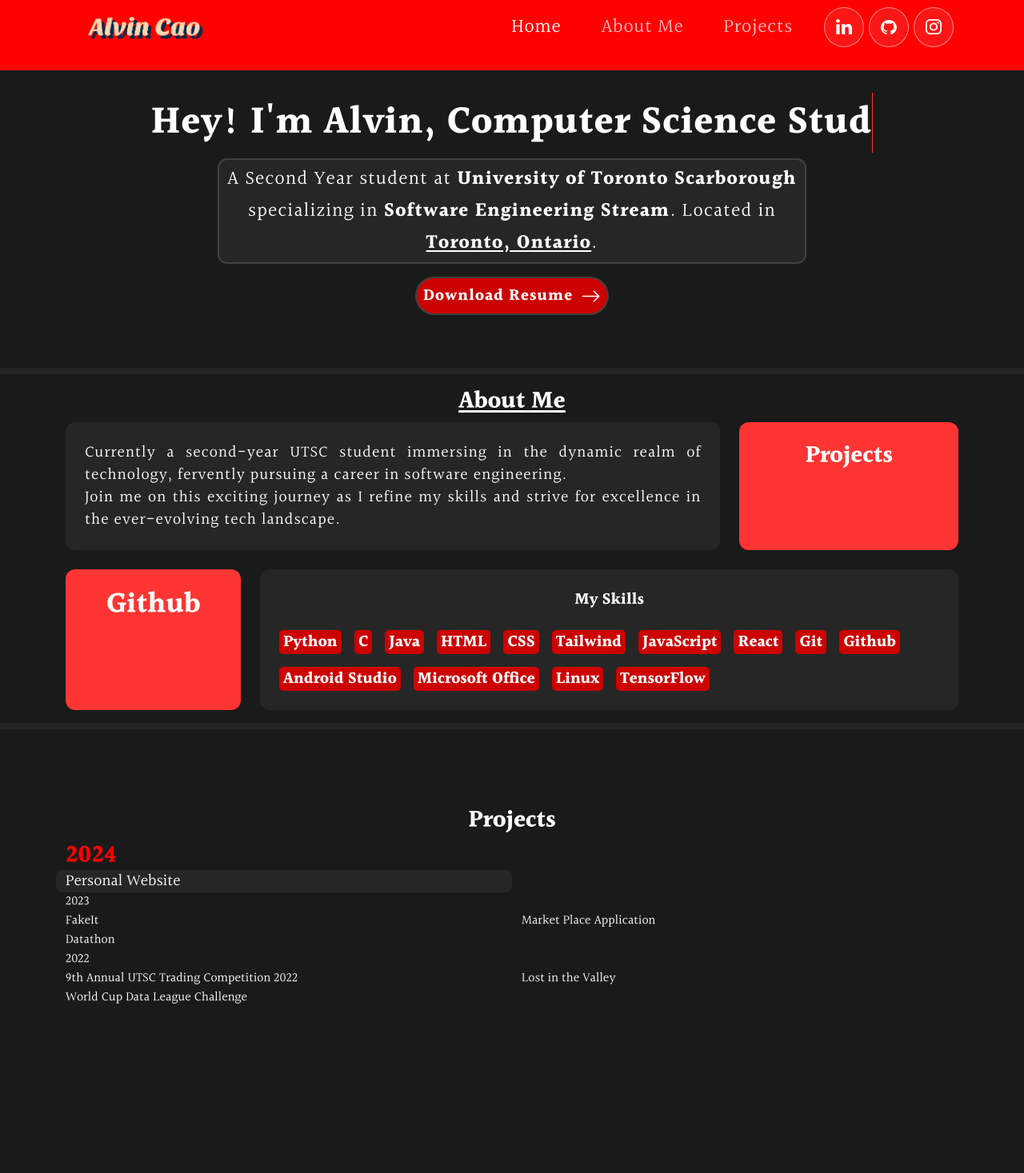
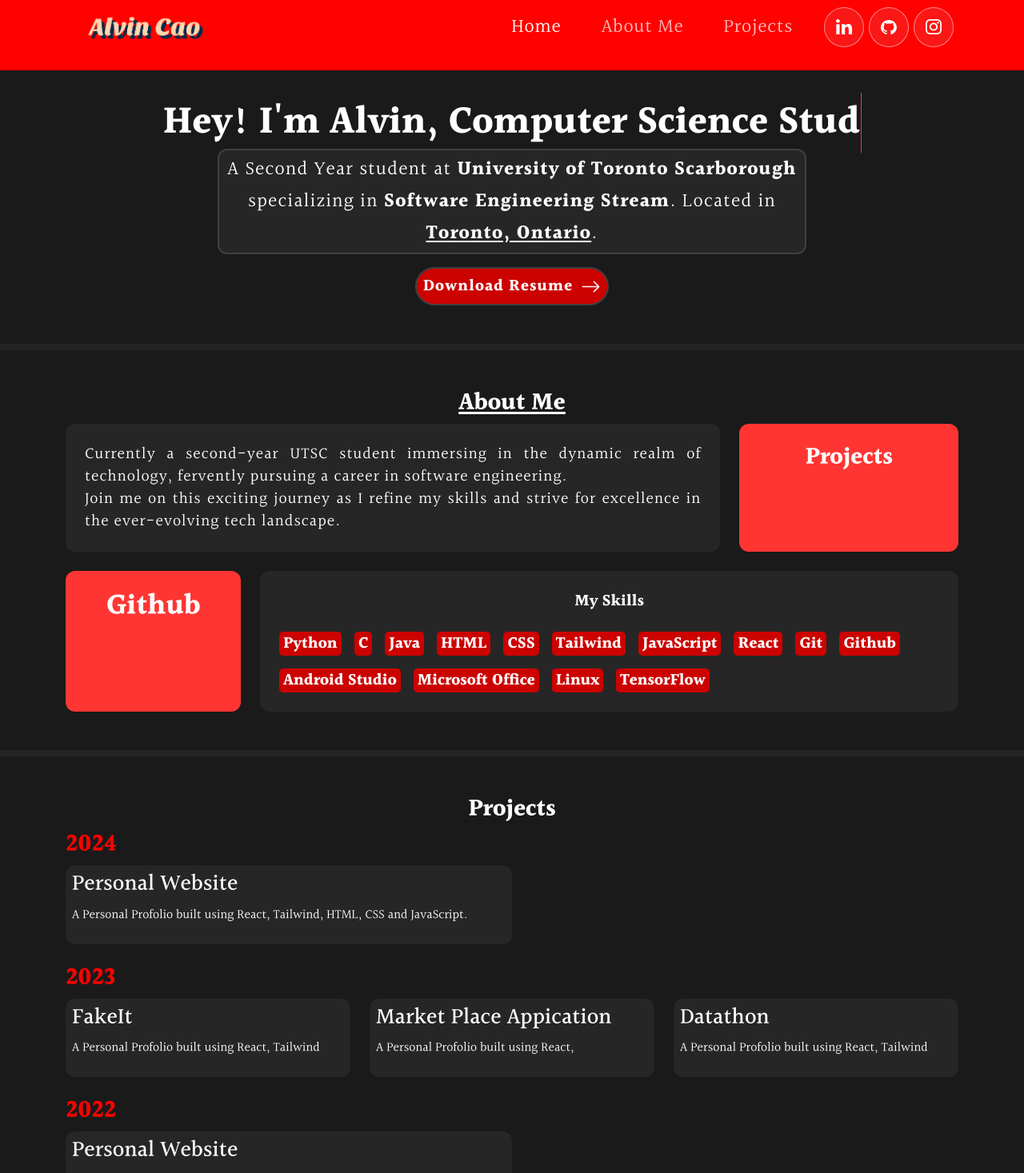
Before and after one commit to AlvinCao88/Alvin-website, a React (Create React App) app: page / in a window 1280 px wide. Shown: the part 20-1487 px from the top of the page at 80% size. Built offline with nearby package versions, Linux system fonts and the light colour scheme; a web font is replaced by a local one.

Commit message:
more format changes

```diff
--- a/src/App.css
+++ b/src/App.css
@@ -237,21 +237,12 @@ nav.navbar {
 /************ Banner Css ************/
 .banner {
     margin-top: 0;
-    padding: 150px 0 50px 0;
+    padding: 150px 0 32px 0;
     background-position: top center;
     background-size: cover;
     background-repeat: no-repeat;
     align-items: center;
     text-align: center;
-  }
-
-  .banner h1 {
-    /* font-size: 48px; */
-    font-weight: 700;
-    letter-spacing: 0.8px;
-    line-height: 1;
-    margin-bottom: 20px;
-    display: block;
   }
 
   .banner button svg {
@@ -279,12 +270,7 @@ nav.navbar {
   }
 
   /************ Projects Css ************/
-  .project {
-    padding: 80px 0;
-    position: relative;
-    background-color: --background;
-    margin-bottom: 200px;
-  }
+
   .project h2 {
       font-weight: 700;
       text-align: center;
--- a/src/components/AboutMe.js
+++ b/src/components/AboutMe.js
@@ -5,7 +5,7 @@ export const AboutMe = () => {
     return(
 
         <section className="aboutme" id='aboutme'>
-            <h1 className="font-bold text-3xl text-center underline"> About Me</h1>
+            <h1 className="pt-8 font-bold text-3xl text-center underline"> About Me</h1>
             <Container>
                 {/* <Row className=" spa ">
                 <Col xs={12} md={8} xl={8} className="  bg-foreground rounded-xl p-4">
@@ -41,7 +41,7 @@ export const AboutMe = () => {
                     </div>
                     </div>
                 </div>
-                <div className="flex flex-col md:flex-row pt-4 gap-4 ">
+                <div className="pb-8 flex flex-col md:flex-row pt-4 gap-4 ">
                     <div className="basis-4/5 order-last bg-foreground rounded-xl p-4">
                     <div className="  font-semibold text-xl text-center">
                         My Skills
--- a/src/components/Banner.js
+++ b/src/components/Banner.js
@@ -46,13 +46,13 @@ export const Banner = () => {
        <Container>
        <h1 className="text-bold text-5xl font-black ">{`Hey! I'm Alvin, `} <span className="txt-rotate" dataPeriod="1000" data-rotate='[ "Web Developer", "Web Designer", "UI/UX Designer" ]'><span className="wrap">{text}</span></span></h1>
         <Row >
-          <Col xs={2} md={2} xl={2}>
+          <Col xs={1} md={2} xl={2}>
           </Col>
-          <Col xs={8} md={8} xl={8}>
+          <Col xs={10} md={8} xl={8}>
             {/* <p className="bg-foreground primary-content border-border border-2 pt-1 pb-1 rounded-xl text-xl mt-0 font-meduim tracking-wider leading-10 pr-2 pl-2   sm:text-justify md:text-justify xl:text-center">Currently a second-year UTSC student immersing in the dynamic realm of technology, fervently pursuing a career in software engineering. Join me on this exciting journey as I refine my skills and strive for excellence in the ever-evolving tech landscape.</p> */}
             <p className="bg-foreground text-primary-content border-border border-2 pt-1 pb-1 rounded-xl text-2xl mt-0 font-normal tracking-wider leading-10 pr-2 pl-2   text-justify  sm:text-justify md:text-justify xl:text-center">A Second Year student at <strong>University of Toronto Scarborough</strong> specializing in <strong>Software Engineering Stream</strong>. Located in <strong className="underline">Toronto, Ontario</strong>.</p>
           </Col>
-          <Col xs={2} md={2} xl={2}>
+          <Col xs={1} md={2} xl={2}>
           </Col>
         </Row>
         <Row className="justify-content-center">
--- a/src/components/Projects.js
+++ b/src/components/Projects.js
@@ -1,5 +1,5 @@
 
-import { Container, Row, Col } from "react-bootstrap";
+import { Container } from "react-bootstrap";
 // import fakeit from "../assets/img/fakeit.png"
 // import datathon from "../assets/img/datathon.png"
 // import lostinthevalley from "../assets/img/lostinthevalley.png"
@@ -7,17 +7,52 @@ import { Container, Row, Col } from "react-bootstrap";
 export const Projects = () => {
 
   return (
-    <section className="project" id="projects">
+    <section className="pt-8 relative mb-[200px]" id="projects">
       <Container>
         <h1 className="text-3xl font-bold text-center">Projects</h1>
+        <div className="text-[#ff0200] text-3xl font-bold pb-2">2024</div>
+        <div className="flex flex-col md:w-50% md:flex-row gap-4">
+            <div className=" basis-1/2  bg-foreground rounded-xl p-2">
+              <h3>Personal Website</h3>
+              <p>A Personal Profolio built using React, Tailwind, HTML, CSS and JavaScript.</p>
+            </div>
+
+
+
+
+        </div>
+        <div className="pt-4 text-[#ff0200] text-3xl font-bold pb-2">2023</div>
+        <div className="flex flex-col  md:flex-row gap-4 ">
+            <div className=" basis-1/2 bg-foreground rounded-xl p-2">
+              <h3>FakeIt</h3>
+              <p>A Personal Profolio built using React, Tailwind</p>
+            </div>
+            <div className=" basis-1/2 bg-foreground rounded-xl p-2">
+              <h3>Market Place Appication</h3>
+              <p>A Personal Profolio built using React, </p>
+            </div>
+
+            <div className="  basis-1/2 bg-foreground rounded-xl p-2">
+              <h3>Datathon</h3>
+              <p>A Personal Profolio built using React, Tailwind</p>
+            </div>
+        </div>
+        <div className="text-[#ff0200] text-3xl font-bold pb-2 pt-4">2022</div>
+        <div className="flex flex-col md:flex-row gap-4">
+            <div className=" basis-1/2 bg-foreground rounded-xl p-2">
+              <h3>Personal Website</h3>
+              <p>A Personal Profolio built using React, Tailwind, HTML, CSS and JavaScript.</p>
+            </div>
+        </div>
+        {/* <h1 className="text-3xl font-bold text-center">Projects</h1>
         <Row className="">
-          <div className="text-[#ff0200] text-3xl font-bold ">2024</div>
-          <Col xs={6} md={6} xl={6} className="bg-foreground rounded-lg">
+          <div className="text-[#ff0200] text-3xl font-bold pb-2">2024</div>
+          <Col xs={6} md={6} xl={6} >
             <div className="text-xl">Personal Website</div>
           </Col>
         </Row>
         <Row>
-          <div>2023</div>
+          <div className="pt-4 text-[#ff0200] text-3xl font-bold pb-2">2023 </div>
           <Col xs={6} md={6} xl={6}>
             <div>FakeIt</div>
           </Col>
@@ -32,7 +67,7 @@ export const Projects = () => {
         </Row>
 
         <Row>
-        <div>2022</div>
+        <div className="pt-4 text-[#ff0200] text-3xl font-bold pb-2">2022</div>
          <Col xs={6} md={6} xl={6}>
             <div>9th Annual UTSC Trading Competition 2022</div>
           </Col>
@@ -43,10 +78,7 @@ export const Projects = () => {
             <div>World Cup Data League Challenge</div>
           </Col>
         </Row>
-        <Row>
-
-
-        </Row>
+        */}
       </Container>
     </section>
   )
```
